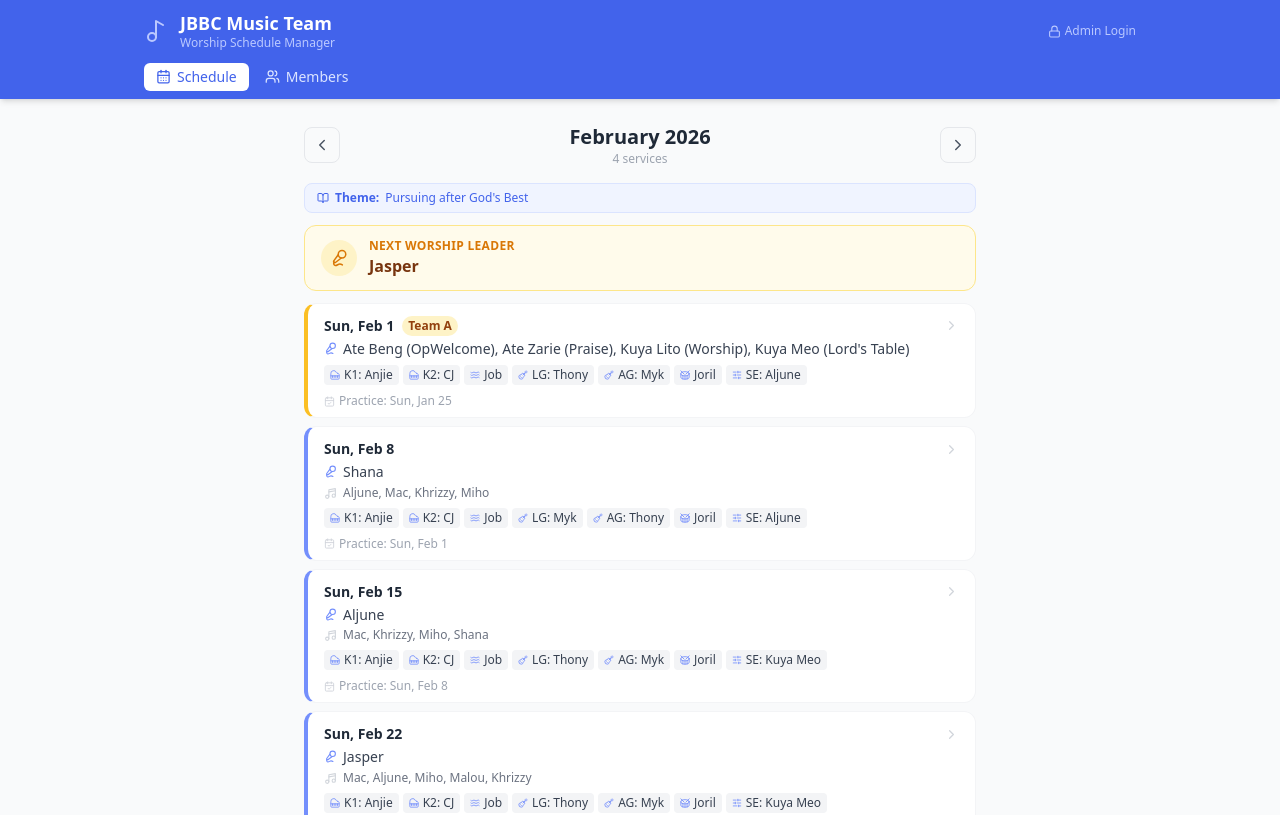
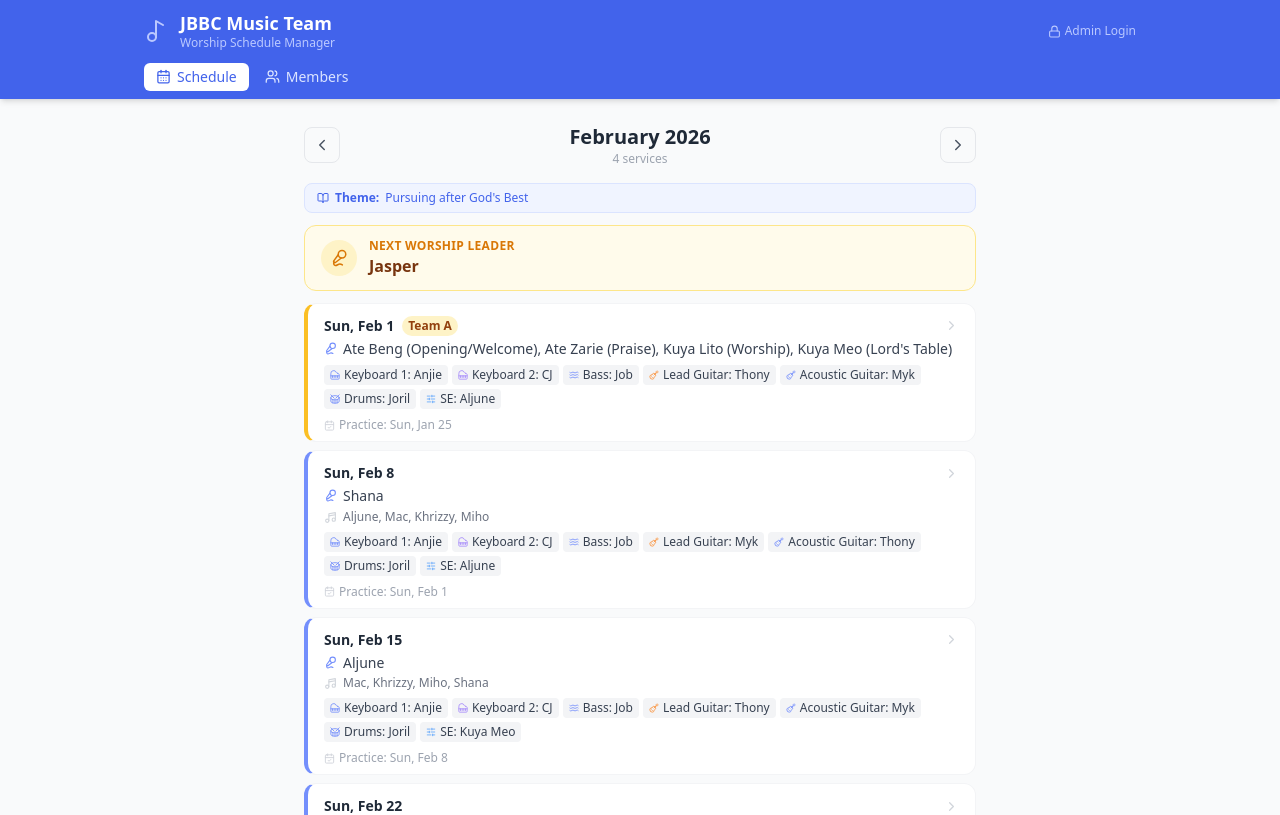
Before and after one commit to mlparaiso/jbbc, a React (Vite) app: page / in a window 1280 px wide. Shown: the top 815 px of the page. Built offline with nearby package versions, Linux system fonts and the light colour scheme.

Commit message:
Full instrument labels, differentiated icon colors, P&W -> Praise and Worship, OpWelcome -> Opening/Welcome

```diff
--- a/src/data/initialData.js
+++ b/src/data/initialData.js
@@ -254,7 +254,7 @@ export const INITIAL_LINEUPS = [
     isTeamA: true,
     theme: '',
     worshipLeaders: [
-      { memberId: 'mem-beng',  role: 'OpWelcome' },
+      { memberId: 'mem-beng',  role: 'Opening/Welcome' },
       { memberId: 'mem-lito',  role: 'Praise' },
       { memberId: 'mem-nems',  role: 'Worship' },
       { memberId: 'mem-meo',   role: "Lord's Table" },
@@ -297,10 +297,10 @@ export const INITIAL_LINEUPS = [
     nextWL: 'Thony and Khrizzy',
     songs: [
       { section: 'Opening/Welcome', title: 'Sa Bayan ng Jalajala (lower key Bb)', youtubeUrl: '' },
-      { section: 'P&W', title: 'Sa Biyaya – Spring Worship', youtubeUrl: '' },
-      { section: 'P&W', title: 'Pangako Ko', youtubeUrl: '' },
-      { section: 'P&W', title: 'Been So Good', youtubeUrl: '' },
-      { section: 'P&W', title: 'Salamat Panginoon', youtubeUrl: '' },
+      { section: 'Praise and Worship', title: 'Sa Biyaya – Spring Worship', youtubeUrl: '' },
+      { section: 'Praise and Worship', title: 'Pangako Ko', youtubeUrl: '' },
+      { section: 'Praise and Worship', title: 'Been So Good', youtubeUrl: '' },
+      { section: 'Praise and Worship', title: 'Salamat Panginoon', youtubeUrl: '' },
     ],
     notes: '',
   },
@@ -327,10 +327,10 @@ export const INITIAL_LINEUPS = [
     nextWL: 'Aljune',
     songs: [
       { section: 'Opening/Welcome', title: 'Tayo na Sama-sama', youtubeUrl: '' },
-      { section: 'P&W', title: 'Umaapaw sa Pagsamba', youtubeUrl: '' },
-      { section: 'P&W', title: "Ako'y Nananabik", youtubeUrl: '' },
-      { section: 'P&W', title: 'Sapat', youtubeUrl: '' },
-      { section: 'P&W', title: 'Pagsambang Alay', youtubeUrl: '' },
+      { section: 'Praise and Worship', title: 'Umaapaw sa Pagsamba', youtubeUrl: '' },
+      { section: 'Praise and Worship', title: "Ako'y Nananabik", youtubeUrl: '' },
+      { section: 'Praise and Worship', title: 'Sapat', youtubeUrl: '' },
+      { section: 'Praise and Worship', title: 'Pagsambang Alay', youtubeUrl: '' },
       { section: 'Special Number', title: 'Matibay na Sandigan', youtubeUrl: '' },
     ],
     notes: '',
@@ -357,10 +357,10 @@ export const INITIAL_LINEUPS = [
     nextWL: 'Team A',
     songs: [
       { section: 'Opening/Welcome', title: 'JBBC Welcome Song (English)', youtubeUrl: '' },
-      { section: 'P&W', title: 'Malayang Pilipino', youtubeUrl: '' },
-      { section: 'P&W', title: 'Ang nais ko', youtubeUrl: '' },
-      { section: 'P&W', title: 'Gantimpala ko', youtubeUrl: '' },
-      { section: 'P&W', title: 'Panata/Ikaw lamang medley', youtubeUrl: '' },
+      { section: 'Praise and Worship', title: 'Malayang Pilipino', youtubeUrl: '' },
+      { section: 'Praise and Worship', title: 'Ang nais ko', youtubeUrl: '' },
+      { section: 'Praise and Worship', title: 'Gantimpala ko', youtubeUrl: '' },
+      { section: 'Praise and Worship', title: 'Panata/Ikaw lamang medley', youtubeUrl: '' },
     ],
     notes: '',
   },
@@ -372,7 +372,7 @@ export const INITIAL_LINEUPS = [
     isTeamA: true,
     theme: "Pursuing after God's Best",
     worshipLeaders: [
-      { memberId: 'mem-beng',  role: 'OpWelcome' },
+      { memberId: 'mem-beng',  role: 'Opening/Welcome' },
       { memberId: 'mem-zarie', role: 'Praise' },
       { memberId: 'mem-lito',  role: 'Worship' },
       { memberId: 'mem-meo',   role: "Lord's Table" },
@@ -392,10 +392,10 @@ export const INITIAL_LINEUPS = [
     songs: [
       { section: 'Opening', title: 'As We Gather & The Steadfast Love of the Lord', youtubeUrl: '' },
       { section: 'Welcome', title: 'Kamusta ka na (ang sarap ng feeling)', youtubeUrl: '' },
-      { section: 'P&W', title: 'Mahal na Mahal Kita Panginoon', youtubeUrl: '' },
-      { section: 'P&W', title: 'Pangako Ko', youtubeUrl: '' },
-      { section: "P&W", title: 'God of all my Days', youtubeUrl: '' },
-      { section: 'P&W', title: 'I Speak Jesus', youtubeUrl: '' },
+      { section: 'Praise and Worship', title: 'Mahal na Mahal Kita Panginoon', youtubeUrl: '' },
+      { section: 'Praise and Worship', title: 'Pangako Ko', youtubeUrl: '' },
+      { section: 'Praise and Worship', title: 'God of all my Days', youtubeUrl: '' },
+      { section: 'Praise and Worship', title: 'I Speak Jesus', youtubeUrl: '' },
       { section: "Lord's Table", title: 'Cornerstone', youtubeUrl: '' },
     ],
     notes: '',
@@ -423,9 +423,9 @@ export const INITIAL_LINEUPS = [
     songs: [
       { section: 'Opening', title: 'I Love You Lord', youtubeUrl: '' },
       { section: 'Welcome', title: 'Hi Love', youtubeUrl: '' },
-      { section: 'P&W', title: "Ako'y Nananabik", youtubeUrl: '' },
-      { section: 'P&W', title: 'Kamangha-mangha', youtubeUrl: '' },
-      { section: 'P&W', title: 'Pag-ibig mong Kayganda', youtubeUrl: '' },
+      { section: 'Praise and Worship', title: "Ako'y Nananabik", youtubeUrl: '' },
+      { section: 'Praise and Worship', title: 'Kamangha-mangha', youtubeUrl: '' },
+      { section: 'Praise and Worship', title: 'Pag-ibig mong Kayganda', youtubeUrl: '' },
     ],
     notes: '',
   },
@@ -452,9 +452,9 @@ export const INITIAL_LINEUPS = [
     songs: [
       { section: 'Opening', title: 'When I Look Into Your Holiness', youtubeUrl: '' },
       { section: 'Welcome', title: 'JBBC Welcome Song (English)', youtubeUrl: '' },
-      { section: 'P&W', title: 'Father, Spirit, Jesus – Casting Crowns', youtubeUrl: '' },
-      { section: 'P&W', title: "Now That You're Near – Hillsong", youtubeUrl: '' },
-      { section: 'P&W', title: 'Pusong Basag/Ikaw ang Hari Medley', youtubeUrl: '' },
+      { section: 'Praise and Worship', title: 'Father, Spirit, Jesus – Casting Crowns', youtubeUrl: '' },
+      { section: 'Praise and Worship', title: "Now That You're Near – Hillsong", youtubeUrl: '' },
+      { section: 'Praise and Worship', title: 'Pusong Basag/Ikaw ang Hari Medley', youtubeUrl: '' },
     ],
     notes: '',
   },
@@ -479,10 +479,10 @@ export const INITIAL_LINEUPS = [
     practiceDate: '2026-02-15',
     nextWL: 'Team A',
     songs: [
-      { section: 'P&W', title: 'Ang Nais Ko', youtubeUrl: '' },
-      { section: 'P&W', title: 'May Galak', youtubeUrl: '' },
-      { section: 'P&W', title: 'Wala nang hahanapin pa', youtubeUrl: '' },
-      { section: 'P&W', title: 'Kalakip ng Awitin', youtubeUrl: '' },
+      { section: 'Praise and Worship', title: 'Ang Nais Ko', youtubeUrl: '' },
+      { section: 'Praise and Worship', title: 'May Galak', youtubeUrl: '' },
+      { section: 'Praise and Worship', title: 'Wala nang hahanapin pa', youtubeUrl: '' },
+      { section: 'Praise and Worship', title: 'Kalakip ng Awitin', youtubeUrl: '' },
     ],
     notes: '',
   },
@@ -494,7 +494,7 @@ export const INITIAL_LINEUPS = [
     isTeamA: true,
     theme: "Pursuing after God's Best",
     worshipLeaders: [
-      { memberId: 'mem-beng',  role: 'OpWelcome' },
+      { memberId: 'mem-beng',  role: 'Opening/Welcome' },
       { memberId: 'mem-lito',  role: 'Praise' },
       { memberId: 'mem-zarie', role: 'Worship' },
       { memberId: 'mem-meo',   role: "Lord's Table" },
@@ -514,10 +514,10 @@ export const INITIAL_LINEUPS = [
     songs: [
       { section: 'Opening', title: "Salamat Panginoon (Puso Ko'y Iyong Sinisiyasat)", youtubeUrl: '' },
       { section: 'Welcome', title: 'Welcome to the Family', youtubeUrl: '' },
-      { section: 'P&W', title: 'This is the Day (Bishop)', youtubeUrl: '' },
-      { section: 'P&W', title: 'Today is the Day (Brewster)', youtubeUrl: '' },
-      { section: 'P&W', title: 'Sukdulang Biyaya', youtubeUrl: '' },
-      { section: 'P&W', title: 'Diyos Ka sa Amin', youtubeUrl: '' },
+      { section: 'Praise and Worship', title: 'This is the Day (Bishop)', youtubeUrl: '' },
+      { section: 'Praise and Worship', title: 'Today is the Day (Brewster)', youtubeUrl: '' },
+      { section: 'Praise and Worship', title: 'Sukdulang Biyaya', youtubeUrl: '' },
+      { section: 'Praise and Worship', title: 'Diyos Ka sa Amin', youtubeUrl: '' },
       { section: "Lord's Table", title: 'God So Loved', youtubeUrl: '' },
     ],
     notes: '',
@@ -619,4 +619,4 @@ export const INITIAL_LINEUPS = [
 ];
 
 // Bump this version string whenever you want to force-reset all users' localStorage data
-export const DATA_VERSION = '2026-v4';
+export const DATA_VERSION = '2026-v5';
--- a/src/pages/LineupDetailPage.jsx
+++ b/src/pages/LineupDetailPage.jsx
@@ -17,12 +17,12 @@ function shortDate(dateStr) {
 }
 
 const INSTRUMENT_CONFIG = [
-  { key: 'k1',             icon: <Piano size={14} />,           label: 'K1' },
-  { key: 'k2',             icon: <Piano size={14} />,           label: 'K2' },
-  { key: 'bass',           icon: <Waves size={14} />,           label: 'Bass' },
-  { key: 'leadGuitar',     icon: <Guitar size={14} />,          label: 'LG' },
-  { key: 'acousticGuitar', icon: <Guitar size={14} />,          label: 'AG' },
-  { key: 'drums',          icon: <Drum size={14} />,            label: 'Drums' },
+  { key: 'k1',             icon: <Piano size={14} />,           label: 'Keyboard 1',      iconClass: 'text-primary-500' },
+  { key: 'k2',             icon: <Piano size={14} />,           label: 'Keyboard 2',      iconClass: 'text-violet-400' },
+  { key: 'bass',           icon: <Waves size={14} />,           label: 'Bass Guitar',     iconClass: 'text-primary-500' },
+  { key: 'leadGuitar',     icon: <Guitar size={14} />,          label: 'Lead Guitar',     iconClass: 'text-orange-400' },
+  { key: 'acousticGuitar', icon: <Guitar size={14} />,          label: 'Acoustic Guitar', iconClass: 'text-primary-500' },
+  { key: 'drums',          icon: <Drum size={14} />,            label: 'Drums',           iconClass: 'text-primary-500' },
 ];
 
 // Group consecutive songs by section
@@ -175,14 +175,14 @@ export default function LineupDetailPage() {
         <div>
           <p className="text-xs font-bold text-gray-500 uppercase tracking-wide mb-2">Instruments</p>
           <div className="grid grid-cols-2 sm:grid-cols-3 gap-2">
-            {INSTRUMENT_CONFIG.map(({ key, icon, label }) => {
+            {INSTRUMENT_CONFIG.map(({ key, icon, label, iconClass }) => {
               const names = (lineup.instruments[key] || [])
                 .map(id => getMemberById(id)?.name)
                 .filter(Boolean)
                 .join(' / ');
               return (
                 <div key={key} className="flex items-center gap-2 bg-gray-50 rounded-lg px-3 py-2">
-                  <span className="text-primary-500 flex-shrink-0">{icon}</span>
+                  <span className={`${iconClass} flex-shrink-0`}>{icon}</span>
                   <div className="min-w-0">
                     <p className="text-xs font-semibold text-gray-400 leading-none">{label}</p>
                     <p className="text-sm font-medium text-gray-800 truncate">{names || '—'}</p>
--- a/src/pages/LineupFormPage.jsx
+++ b/src/pages/LineupFormPage.jsx
@@ -4,9 +4,9 @@ import { useApp } from '../context/AppContext';
 import { INSTRUMENT_ROLES, ROLE_CATEGORIES } from '../data/initialData';
 import { Plus, Trash2 } from 'lucide-react';
 
-const SONG_SECTIONS = ['Opening', 'Welcome', 'P&W', "Lord's Table", 'Special Number', 'Other'];
+const SONG_SECTIONS = ['Opening', 'Opening/Welcome', 'Welcome', 'Praise and Worship', "Lord's Table", 'Special Number', 'Other'];
 
-const TEAM_A_ROLES = ["OpWelcome", "Praise", "Worship", "Lord's Table", "Opening", "Other"];
+const TEAM_A_ROLES = ["Opening/Welcome", "Praise", "Worship", "Lord's Table", "Opening", "Other"];
 
 function MultiSelect({ label, memberOptions, selected, onChange, placeholder }) {
   const toggle = (id) => {
--- a/src/pages/SchedulePage.jsx
+++ b/src/pages/SchedulePage.jsx
@@ -17,11 +17,11 @@ function shortDate(dateStr) {
   return d.toLocaleDateString('en-PH', { weekday: 'short', month: 'short', day: 'numeric' });
 }
 
-function InstrumentPill({ icon, name }) {
+function InstrumentPill({ icon, name, iconClass = 'text-primary-400' }) {
   if (!name) return null;
   return (
     <span className="inline-flex items-center gap-1 bg-gray-100 text-gray-700 rounded px-1.5 py-0.5 text-xs">
-      <span className="text-primary-400">{icon}</span>
+      <span className={iconClass}>{icon}</span>
       {name}
     </span>
   );
@@ -156,13 +156,13 @@ export default function SchedulePage() {
 
                 {/* Instruments row */}
                 <div className="flex flex-wrap gap-1 px-4 pb-2 pt-1">
-                  {k1 && <InstrumentPill icon={<Piano size={10} />} name={`K1: ${k1}`} />}
-                  {k2 && <InstrumentPill icon={<Piano size={10} />} name={`K2: ${k2}`} />}
-                  {bass && <InstrumentPill icon={<Waves size={10} />} name={bass} />}
-                  {lg && <InstrumentPill icon={<Guitar size={10} />} name={`LG: ${lg}`} />}
-                  {ag && <InstrumentPill icon={<Guitar size={10} />} name={`AG: ${ag}`} />}
-                  {drums && <InstrumentPill icon={<Drum size={10} />} name={drums} />}
-                  {se && <InstrumentPill icon={<SlidersHorizontal size={10} />} name={`SE: ${se.name}`} />}
+                  {k1 && <InstrumentPill icon={<Piano size={10} />} name={`Keyboard 1: ${k1}`} iconClass="text-primary-400" />}
+                  {k2 && <InstrumentPill icon={<Piano size={10} />} name={`Keyboard 2: ${k2}`} iconClass="text-violet-400" />}
+                  {bass && <InstrumentPill icon={<Waves size={10} />} name={`Bass: ${bass}`} iconClass="text-primary-400" />}
+                  {lg && <InstrumentPill icon={<Guitar size={10} />} name={`Lead Guitar: ${lg}`} iconClass="text-orange-400" />}
+                  {ag && <InstrumentPill icon={<Guitar size={10} />} name={`Acoustic Guitar: ${ag}`} iconClass="text-primary-400" />}
+                  {drums && <InstrumentPill icon={<Drum size={10} />} name={`Drums: ${drums}`} iconClass="text-primary-400" />}
+                  {se && <InstrumentPill icon={<SlidersHorizontal size={10} />} name={`SE: ${se.name}`} iconClass="text-blue-400" />}
                 </div>
 
                 {/* Practice date */}
```
